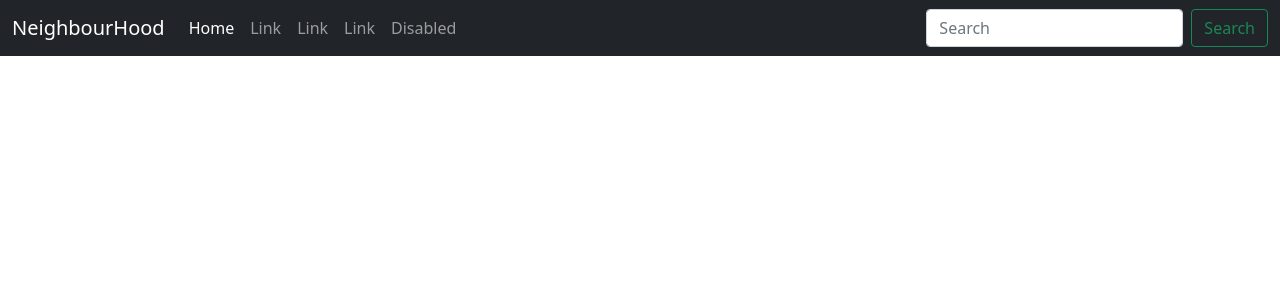
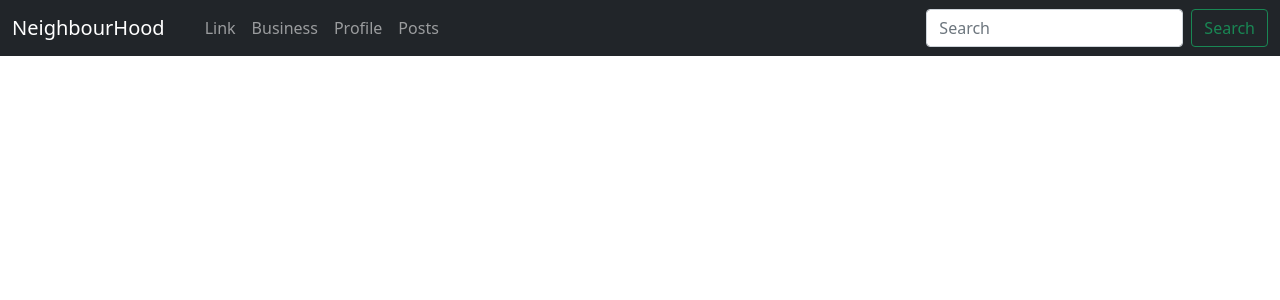
Before and after one commit to Grievi/The_Neighbourhood, a Django app: page /search/ in a window 1280 px wide. Shown: the top 300 px of the page. Run offline with Django 3.2, Linux system fonts and the light colour scheme; some libraries are stand-ins or nearby versions.

```diff
--- a/app/templates/navbar.html
+++ b/app/templates/navbar.html
@@ -7,20 +7,20 @@
       <div class="collapse navbar-collapse" id="navbarSupportedContent">
         <ul class="navbar-nav me-auto mb-2 mb-lg-0 text-center">
           <li class="nav-item">
-            <a class="nav-link active" aria-current="page" href="#">Home</a>
+            <a class="nav-link active" aria-current="page" href="#"></a>
           </li>
           <li class="nav-item">
             <a class="nav-link" href="#">Link</a>
           </li>
           <li class="nav-item">
-            <a class="nav-link" href="#">Link</a>
+            <a class="nav-link" href="#">Business</a>
           </li>
           <li class="nav-item">
-            <a class="nav-link" href="#">Link</a>
+            <a class="nav-link" href="#">Profile</a>
           </li>
 
           <li class="nav-item">
-            <a class="nav-link " href="#" tabindex="-1" aria-disabled="true">Disabled</a>
+            <a class="nav-link " href="#" >Posts</a>
           </li>
         </ul>
         <form action="{% url 'search' %}"
--- a/app/urls.py
+++ b/app/urls.py
@@ -11,8 +11,9 @@ urlpatterns=[
     path('move_in/<id>', views.move_in, name='move_in'),
     path('vacate/<id>', views.vacate, name='vacate'),
     path('profile/<username>', views.profile, name='profile_edit'),
-    path('profile/<username>/edit/', views.edit_profile, name='profile_edit'),
+    # path('profile/<username>/edit/', views.edit_profile, name='profile_edit'),
     path('search/', views.business_search, name='search'),
     path('<hood_id>/members', views.hood_members, name='members'),
+    path('<hood_id>/post', views.create_post, name='post'),
 
 ]
```
Also changed, not shown: app/templates/post.html (+9 -2 lines).
